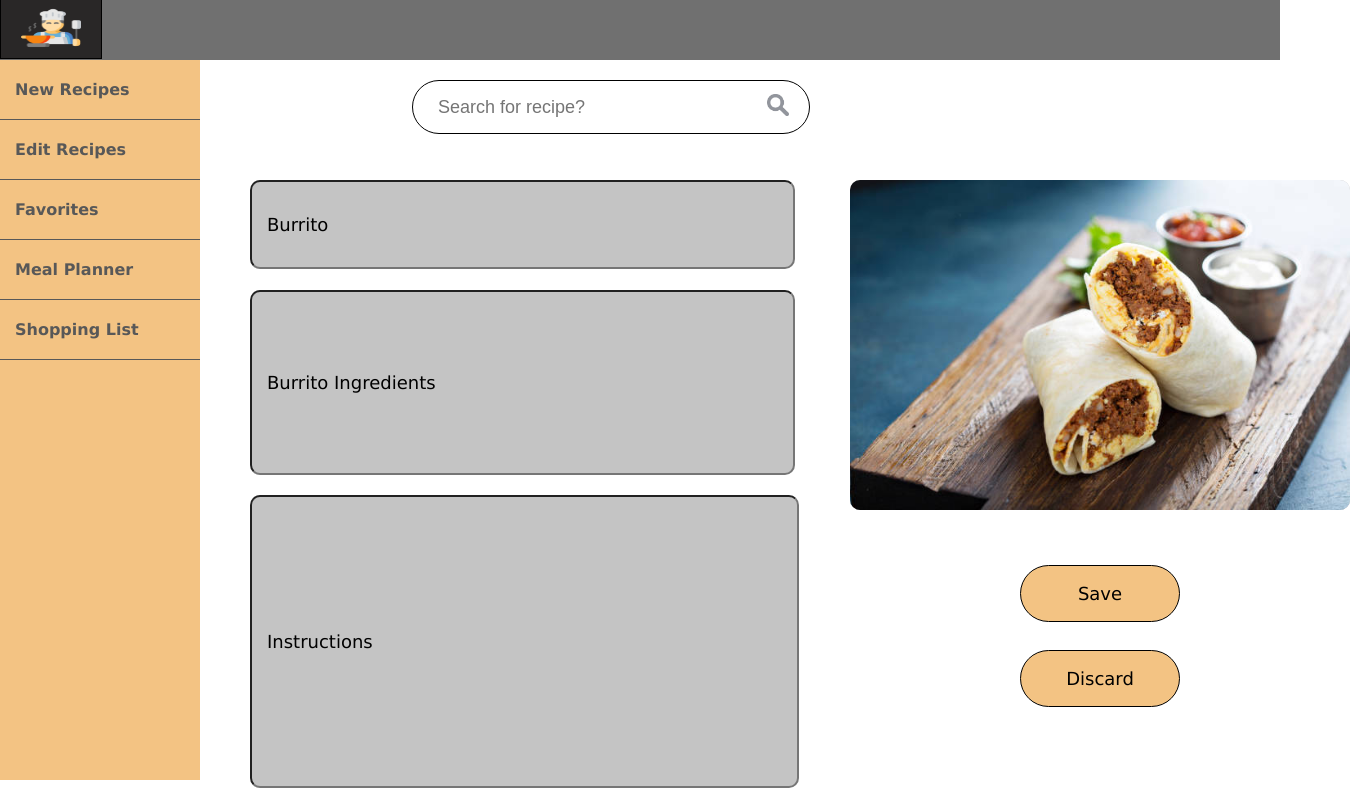
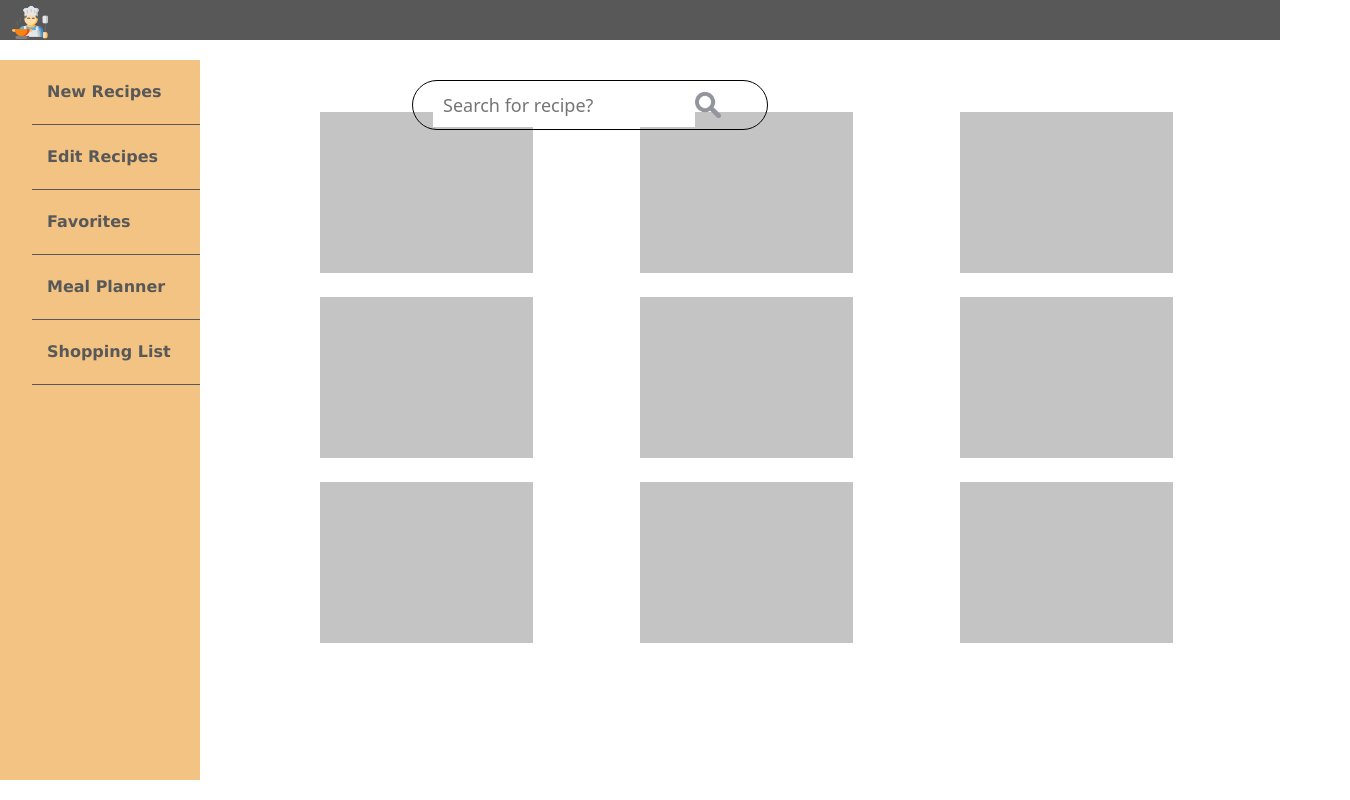
Before and after one commit to cse110-fall21-group9/cse110-fa21-group9, a plain HTML site: page index.html in a window 1280 px wide. Shown: the whole page, 1350 px wide, since content can reach past the window. Drawn offline with nearby package versions, Linux system fonts and the light colour scheme.

Commit message:
update style and link new recipe page to main page

```diff
--- a/index.html
+++ b/index.html
@@ -6,29 +6,16 @@
     <meta http-equiv="X-UA-Compatible" content="IE=edge">
     <meta name="viewport" content="width=device-width, initial-scale=1.0">
     <title>Edit Recipe</title>
-    <link rel="stylesheet" href="main.css">
+    <link rel="stylesheet" href="./source/main.css">
+    <link href="https://cdn.jsdelivr.net/npm/bootstrap@5.1.3/dist/css/bootstrap.min.css" rel="stylesheet" integrity="sha384-1BmE4kWBq78iYhFldvKuhfTAU6auU8tT94WrHftjDbrCEXSU1oBoqyl2QvZ6jIW3" crossorigin="anonymous">
 </head>
 
 <body>
-    <div id="Mainbox">
-        <form>
-            <input type="text" id="RecipeName" value="Burrito">
-            <input type="text" id="Ingridents" value="Burrito Ingredients">
-            <input type="text" id="Instructions" value="Instructions">
-        </form>
-        <img src="./source/images/burrito.jpeg" id="Photo" alt="Picture of the food">
-        <button type="button" id="SaveButton" onclick="alert('Hello world!')">Save</button>
-        <button type="button" id="DiscardButton" onclick="alert('Hello world!')">Discard</button>
-    </div>
-
-    <div id="TopBar">
-        <img src="./source/images/cooking.png" id="Logo" alt="Our Website logo">
-    </div>
-
+    <!-- Nav Bar -->
     <nav>
         <div id="nav">
             <ul>
-                <li><a href="#">New Recipes</a></li>
+                <li><a href="./source/pages/new-recipe.html">New Recipes</a></li>
                 <li><a href="#">Edit Recipes</a></li>
                 <li><a href="#">Favorites</a></li>
                 <li><a href="#">Meal Planner</a></li>
@@ -36,14 +23,44 @@
             </ul>
         </div>
     </nav>
+    <div class="container-fluid">
+        <!-- TopBar -->
+        <div class="row mb-4 TopBar">
+            <img src="./source/images/cooking.png" id="Logo" alt="Our Website logo">
+        </div>
 
-    <form id="SearchBar">
-        <input type="text" id="search-bar" placeholder="Search for recipe?">
-        <a href="#"><img class="search-icon" src="./source/images/search-icon.png" alt="SearchIcon"></a>
-    </form>
+        <!-- SearchBar -->
+        <div class="row mb-5">
+            <div class="col-4 offset-3">
 
+                <form id="SearchBar">
+                    <!-- Used for Search Bar Alignment -->
+                    <div class="col-10">
+                        <input type="text" id="search-bar" placeholder="Search for recipe?">
+                    </div>
+                    <div class="col-2">
+                        <a href="#"><img class="search-icon" src="./source/images/search-icon.png" alt="SearchIcon"></a>
+                    </div>
+                </form>
 
-
+            </div>
+        </div>
+        <div class="row mb-4">
+            <div class="col-2 offset-3 recipeCards"></div>
+            <div class="col-2 offset-1 recipeCards"></div>
+            <div class="col-2 offset-1 recipeCards"></div>
+        </div>
+        <div class="row mb-4">
+            <div class="col-2 offset-3 recipeCards"></div>
+            <div class="col-2 offset-1 recipeCards"></div>
+            <div class="col-2 offset-1 recipeCards"></div>
+        </div>
+        <div class="row mb-4">
+            <div class="col-2 offset-3 recipeCards"></div>
+            <div class="col-2 offset-1 recipeCards"></div>
+            <div class="col-2 offset-1 recipeCards"></div>
+        </div>
+    </div>
 </body>
 
 </html>
--- a/main.css
+++ b/source/main.css
@@ -103,31 +103,16 @@ left: 0px;
 top: 134px;
 }
 
-#TopBar{
-position: absolute;
-height: 60px;
-left: 0%;
-right: 0%;
-top: 0px;
-
-background: rgba(0, 0, 0, 0.56);
+.TopBar{
+background: rgb(88, 88, 88);
 }
 
 #Logo{
-display: flex;
-flex-direction: row;
-justify-content: space-between;
-align-items: center;
-padding: 10px 20px;
+  width: 60px;
+  height: 40px;
+  padding-top: 5px;
 
-position: absolute;
-width: 60px;
-height: 40px;
-left: 0px;
-top: -3px;
-
-background: linear-gradient(0deg, #292727, #292727), #292727;
-border: 1px solid #000000;
+  background: rgb(88, 88, 88);
 
 }
 
@@ -146,13 +131,13 @@ background-color: rgb(243, 195, 131);
 #SearchBar{
 display: flex;
 flex-direction: row;
-justify-content: space-between;
+justify-content: space-evenly;
 align-items: center;
 padding: 10px 20px;
 
 position: absolute;
 width: 356px;
-height: 32px;
+height: 50px;
 left: 412px;
 top: 80px;
 
@@ -162,18 +147,18 @@ border-radius: 40px;
 
 
 #search-bar{
+  display: flex;
   border: 0px;
   font-size: 18px;
-  height: 30px;
-  width: 300px;
-  padding: 5px;
+  height: 75%;
+  width: 100%;
+  padding: 10px;
 }
 
 .search-icon {
-  width: 22px;
-  height: 22px;
-  font-family:verdana,sans-serif;
-  font-size: 15px;
+  width: 50%;
+  height: 50%;
+  align-self: right;
 }
 
 
@@ -208,3 +193,10 @@ border-radius: 40px;
 #nav a:active{
   background-color:#f3efbf;
 }
+
+.recipeCards {
+  width: 200px;
+  height: 161px;
+  background: #C4C4C4;
+
+}
```
Also changed, not shown: source/pages/new-recipe.html (added, +49 -0 lines).
